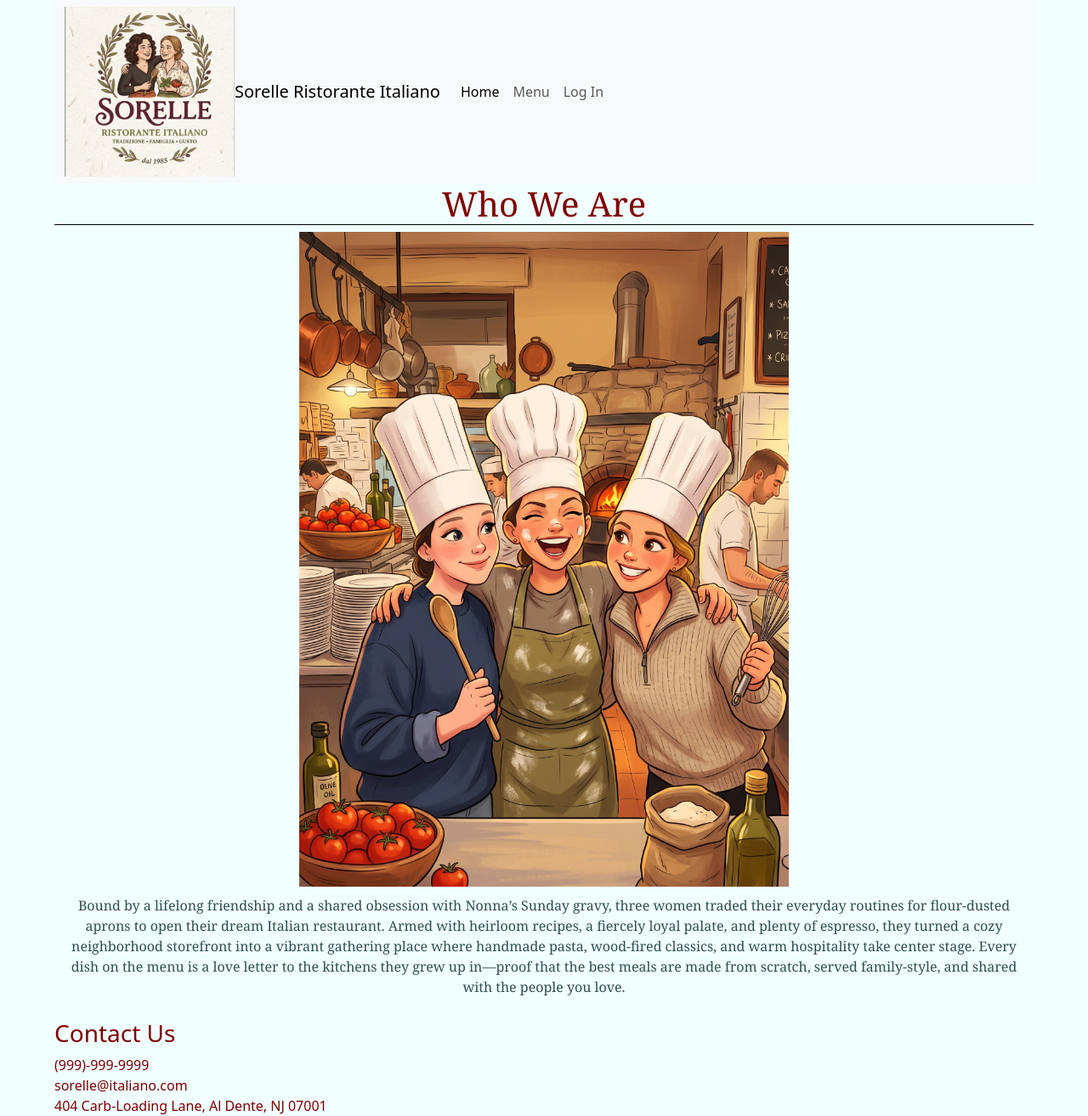
After one commit to m282364/SI350Website, a PHP site: page /aboutus.php in a window 1280 px wide. The commit adds this page. Shown: the whole page at 85% size. Run offline with PHP 8.4, Linux system fonts and the light colour scheme; data that the repository does not hold is empty.

Commit message:
added contact page and some fixes

```diff
--- /dev/null
+++ b/aboutus.php
@@ -0,0 +1,90 @@
+<?php
+session_start();
+
+$id = session_id();
+?>
+<!DOCTYPE html>
+<html lang="en">
+<meta charset="UTF-8">
+<head>
+<meta name="viewport" content="width=device-width,initial-scale=1">
+<link href="https://cdn.jsdelivr.net/npm/bootstrap@5.3.2/dist/css/bootstrap.min.css" rel="stylesheet">
+<script src="https://cdn.jsdelivr.net/npm/bootstrap@5.3.2/dist/js/bootstrap.bundle.min.js"></script>
+
+
+<meta name="viewport" content="width=device-width, initial-scale=1.0">
+
+<link type="text/css" rel="stylesheet" href="styles.css">
+
+<?php if($loggedin): ?>
+
+<nav class="navbar navbar-expand-lg navbar-light bg-light">
+<div class="container-fluid">
+<img src="images/LOGO.png", width = 200px, height = 200px, padding=20px>
+<a class="navbar-brand" href="http://midn.cs.usna.edu/~m282364/SI350/SI350Website/index.php">Sorelle Ristorante Italiano  </a>
+<button class="navbar-toggler" type="button" data-bs-toggle="collapse" data-bs-target="#navbarSupportedContent"
+aria-controls="navbarSupportedContent" aria-expanded="false" aria-label="Toggle navigation">
+<span class="navbar-toggler-icon"></span>
+</button>
+
+<div class="collapse navbar-collapse" id="navbarSupportedContent">
+<ul class="navbar-nav me-auto mb-2 mb-lg-0">
+<li class="nav-item">
+<a class="nav-link active" aria-current="page" href="/~m282364/SI350/SI350Website/index.php">Home</a>
+</li>
+<li class="nav-item">
+<a class="nav-link" href="/~m282364/SI350/SI350Website/menu.php">Menu</a>
+</li>
+
+<li class="nav-item">
+<a class="nav-link" href="/~m282364/SI350/SI350Website/logout.php">Log Out</a>
+</li>
+
+</ul>
+</div>
+</div>
+</nav>
+
+<?php else: ?>
+
+<nav class="navbar navbar-expand-lg navbar-light bg-light">
+
+<div class="container-fluid">
+<img src="images/LOGO.png", width = 200px, height = 200px, padding=20px>
+<a class="navbar-brand" href="http://midn.cs.usna.edu/~m282364/SI350/SI350Website/index.php">Sorelle Ristorante Italiano  </a>
+<button class="navbar-toggler" type="button" data-bs-toggle="collapse" data-bs-target="#navbarSupportedContent"
+aria-controls="navbarSupportedContent" aria-expanded="false" aria-label="Toggle navigation">
+<span class="navbar-toggler-icon"></span>
+</button>
+
+<div class="collapse navbar-collapse" id="navbarSupportedContent">
+<ul class="navbar-nav me-auto mb-2 mb-lg-0">
+<li class="nav-item">
+<a class="nav-link active" aria-current="page" href="/~m282364/SI350/SI350Website/index.php">Home</a>
+</li>
+<li class="nav-item">
+<a class="nav-link" href="/~m282364/SI350/SI350Website/menu.php">Menu</a>
+</li>
+
+<li class="nav-item">
+<a class="nav-link" href="/~m282364/SI350/SI350Website/login.html">Log In</a>
+</li>
+</ul>
+</div>
+</div>
+</nav>
+<?php endif; ?>
+
+<h1 class="center-text"> Who We Are </h1>
+
+<img src="logo.jpeg" alt="The Sisters" width="300" class="center-photo">
+<!--- I used AI to make this blurb --->
+<p class="center-text"> Bound by a lifelong friendship and a shared obsession with Nonna’s Sunday gravy, three women traded their everyday routines for flour-dusted aprons to open their dream Italian restaurant. Armed with heirloom recipes, a fiercely loyal palate, and plenty of espresso, they turned a cozy neighborhood storefront into a vibrant gathering place where handmade pasta, wood-fired classics, and warm hospitality take center stage. Every dish on the menu is a love letter to the kitchens they grew up in—proof that the best meals are made from scratch, served family-style, and shared with the people you love.</p>
+
+<h3> Contact Us </h3>
+
+(999)-999-9999 <br>
+
+sorelle@italiano.com <br>
+
+404 Carb-Loading Lane, Al Dente, NJ 07001 <br>
--- a/styles.css
+++ b/styles.css
@@ -25,6 +25,12 @@ p {
 .p-links{
   text-align: left;
   color: darkblue;
+}
+.center-photo {
+  display: block;
+  margin-left: auto;
+  margin-right: auto;
+  width: 50%;
 }
 div.float {
   float: left;
@@ -84,4 +90,6 @@ div.clear {
   margin: 5px;
   font-size: 1.5em;
   flex: 1;
+}.center-text {
+  text-align: center;
 }
```
Also changed, not shown: index.php (+3 -5 lines).
